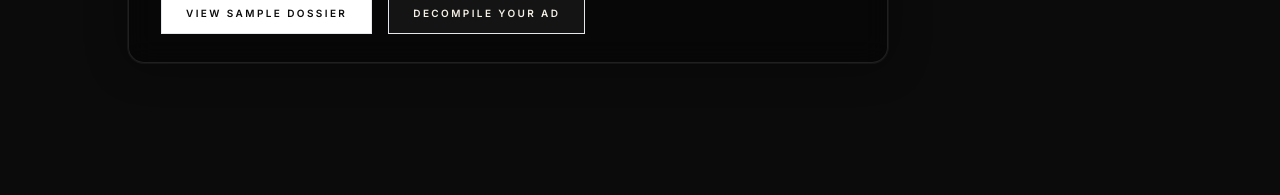
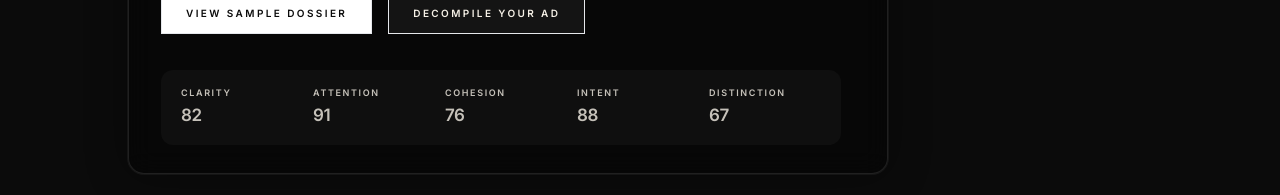
Before and after one commit to popvisly/visual-decompiler, a Next.js app: page /product in a window 1280 px wide. Shown: the part 609-804 px from the top of the page. Built offline with nearby package versions, Linux system fonts and the light colour scheme; no server answers.

Commit message:
Refine product page proof hierarchy and locked copy rhythm

```diff
--- a/src/components/product/AnalysisSurfaces.tsx
+++ b/src/components/product/AnalysisSurfaces.tsx
@@ -6,7 +6,7 @@ import CanonicalDossierArtifact from '@/components/marketing/CanonicalDossierArt
 const ANALYSIS_LAYERS = [
     {
         title: 'Primary Scores',
-        body: 'Clarity. Attention. Cohesion. Intent. Distinction. High-level signals that define how the work performs.',
+        body: 'Clarity. Attention. Cohesion. Intent. Distinction.',
         proof: 'layer-primary' as const,
     },
     {
@@ -16,7 +16,7 @@ const ANALYSIS_LAYERS = [
     },
     {
         title: 'Structural Signals',
-        body: 'Hierarchy, balance, contrast, density, and focus integrity — expressed as controlled diagnostics.',
+        body: 'Hierarchy, balance, contrast, density, and focus integrity.',
         proof: 'layer-structural' as const,
     },
     {
@@ -29,7 +29,7 @@ const ANALYSIS_LAYERS = [
 export default function AnalysisSurfaces() {
     return (
         <>
-            <section className="border-b border-white/10 py-28 lg:py-36" data-presence-tone="dark">
+            <section className="border-b border-white/10 py-32 lg:py-44" data-presence-tone="dark">
                 <div className="mx-auto max-w-[1240px] px-6 lg:px-12">
                     <div className="max-w-[560px]">
                         <p className="text-[10px] font-semibold uppercase tracking-[0.38em] text-[#C1A674]">Sample Dossier</p>
@@ -45,9 +45,9 @@ export default function AnalysisSurfaces() {
                         whileInView={{ opacity: 1, y: 0 }}
                         viewport={{ once: true, margin: '-80px' }}
                         transition={{ duration: 0.7, delay: 0.08, ease: [0.16, 1, 0.3, 1] }}
-                        className="mt-16"
+                        className="mt-20 lg:mt-24"
                     >
-                        <CanonicalDossierArtifact mode="preview" className="mx-auto max-w-[1180px] lg:scale-[1.05] lg:origin-top" />
+                        <CanonicalDossierArtifact mode="preview" className="mx-auto max-w-[1260px] lg:scale-[1.12] lg:origin-top" />
                     </motion.div>
                 </div>
             </section>
--- a/src/components/product/ProductFooter.tsx
+++ b/src/components/product/ProductFooter.tsx
@@ -11,7 +11,9 @@ export default function ProductFooter() {
                     <div className="max-w-[760px]">
                         <p className="text-[10px] font-semibold uppercase tracking-[0.38em] text-[#C1A674]">Final</p>
                         <h2 className="mt-6 text-[11vw] font-bold uppercase leading-[0.9] tracking-[-0.04em] text-[#F6F1E7] sm:text-[8vw] lg:text-[64px]">
-                            Don&apos;t just present the work. Explain it.
+                            Don&apos;t just present the work.
+                            <br />
+                            Explain it.
                         </h2>
                         <p className="mt-6 text-[18px] leading-[1.75] text-[#F6F1E7]/72">
                             Decompile your next ad before anyone else does.
--- a/src/components/product/ProductHero.tsx
+++ b/src/components/product/ProductHero.tsx
@@ -38,6 +38,23 @@ export default function ProductHero() {
                                 Decompile Your Ad
                             </Link>
                         </div>
+
+                        <div className="mt-9 max-w-[680px] rounded-xl bg-white/[0.04] px-5 py-4 opacity-80">
+                            <div className="grid grid-cols-2 gap-x-5 gap-y-3 sm:grid-cols-5">
+                                {[
+                                    ['Clarity', '82'],
+                                    ['Attention', '91'],
+                                    ['Cohesion', '76'],
+                                    ['Intent', '88'],
+                                    ['Distinction', '67'],
+                                ].map(([label, value]) => (
+                                    <div key={label} className="text-left">
+                                        <p className="text-[9px] font-semibold uppercase tracking-[0.18em] text-[#F6F1E7]/62">{label}</p>
+                                        <p className="mt-1 text-[17px] font-semibold tracking-tight text-[#F6F1E7]/88">{value}</p>
+                                    </div>
+                                ))}
+                            </div>
+                        </div>
                     </div>
                 </motion.div>
             </div>
```
